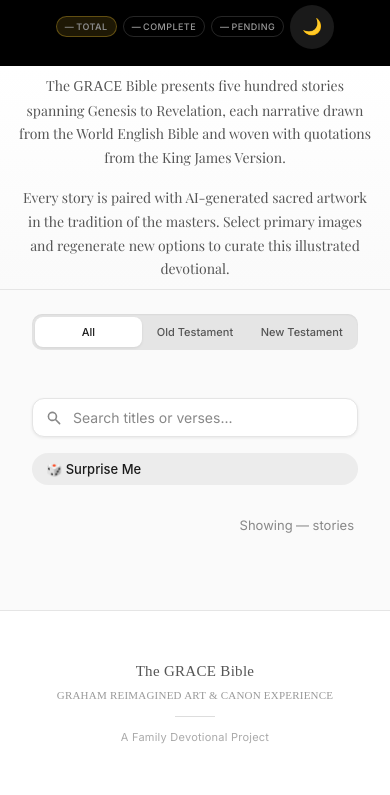
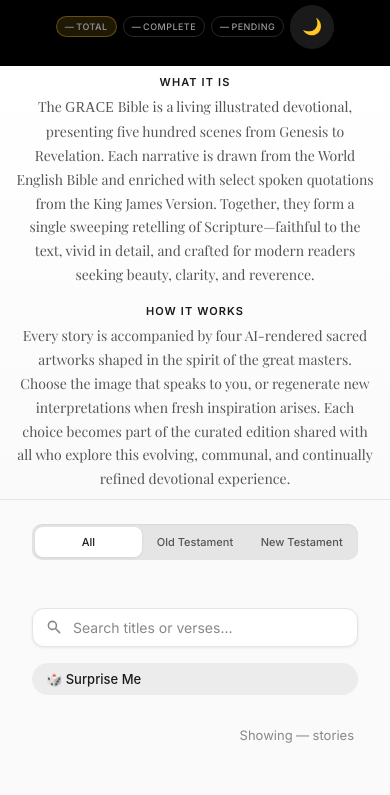
Before and after one commit to grysngrhm-tech/graham-devotional, a website: page viewer/index.html in a window 390 px wide. Shown: the part 49-844 px from the top of the page. Drawn offline with nearby package versions, Linux system fonts and the light colour scheme; a web font is replaced by a local one.

Commit message:
New Introduction

```diff
--- a/viewer/index.html
+++ b/viewer/index.html
@@ -10,7 +10,7 @@
     <link rel="preconnect" href="https://fonts.gstatic.com" crossorigin>
     <link href="https://fonts.googleapis.com/css2?family=IM+Fell+English:ital@0;1&family=Inter:wght@300;400;500;600&family=Playfair+Display:wght@400;500;600&display=swap" rel="stylesheet">
 
-    <link rel="stylesheet" href="styles.css?v=7">
+    <link rel="stylesheet" href="styles.css?v=8">
 
     <!-- PWA -->
     <link rel="manifest" href="manifest.json">
@@ -78,15 +78,15 @@
         <section class="intro-section">
             <div class="intro-content">
                 <div class="intro-column">
+                    <h3 class="intro-heading">What It Is</h3>
                     <p class="intro-text">
-                        The <span class="grace-accent">GRACE</span> Bible presents five hundred stories spanning Genesis to Revelation,
-                        each narrative drawn from the World English Bible and woven with quotations from the King James Version.
+                        The <span class="grace-accent">GRACE</span> Bible is a living illustrated devotional, presenting five hundred scenes from Genesis to Revelation. Each narrative is drawn from the World English Bible and enriched with select spoken quotations from the King James Version. Together, they form a single sweeping retelling of Scripture—faithful to the text, vivid in detail, and crafted for modern readers seeking beauty, clarity, and reverence.
                     </p>
                 </div>
                 <div class="intro-column">
+                    <h3 class="intro-heading">How It Works</h3>
                     <p class="intro-text">
-                        Every story is paired with AI-generated sacred artwork in the tradition of the masters.
-                        Select primary images and regenerate new options to curate this illustrated devotional.
+                        Every story is accompanied by four AI-rendered sacred artworks shaped in the spirit of the great masters. Choose the image that speaks to you, or regenerate new interpretations when fresh inspiration arises. Each choice becomes part of the curated edition shared with all who explore this evolving, communal, and continually refined devotional experience.
                     </p>
                 </div>
             </div>
--- a/viewer/styles.css
+++ b/viewer/styles.css
@@ -473,6 +473,17 @@ body {
     flex: 1;
 }
 
+.intro-heading {
+    font-family: 'Inter', -apple-system, sans-serif;
+    font-size: 0.75rem;
+    font-weight: 700;
+    text-transform: uppercase;
+    letter-spacing: 0.1em;
+    color: var(--text-primary);
+    margin: 0 0 var(--spacing-xs) 0;
+    transition: color 0.3s ease;
+}
+
 .intro-text {
     font-family: 'Playfair Display', Georgia, serif;
     font-size: 0.9375rem;
@@ -498,6 +509,11 @@ body {
     .intro-content {
         grid-template-columns: 1fr;
         gap: var(--spacing-md);
+    }
+
+    .intro-heading {
+        text-align: center;
+        font-size: 0.6875rem;
     }
 
     .intro-text {
```
